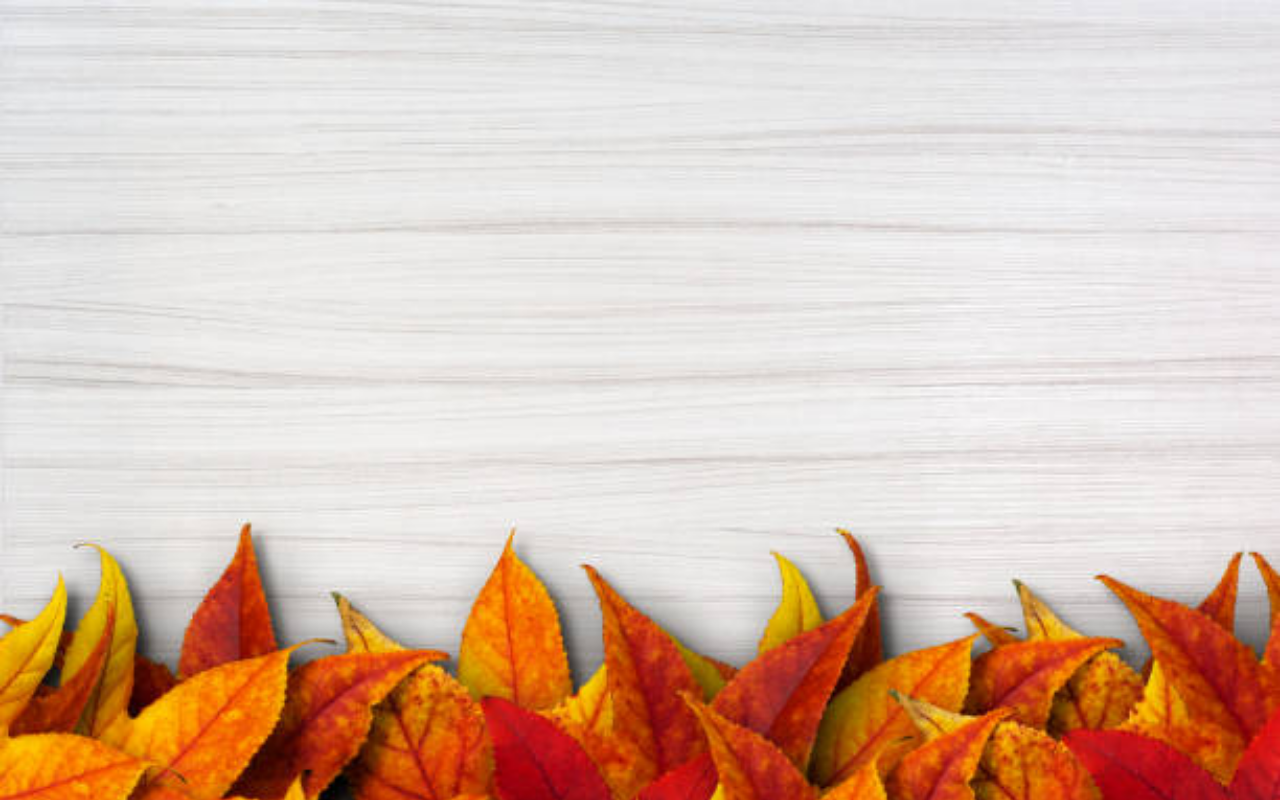
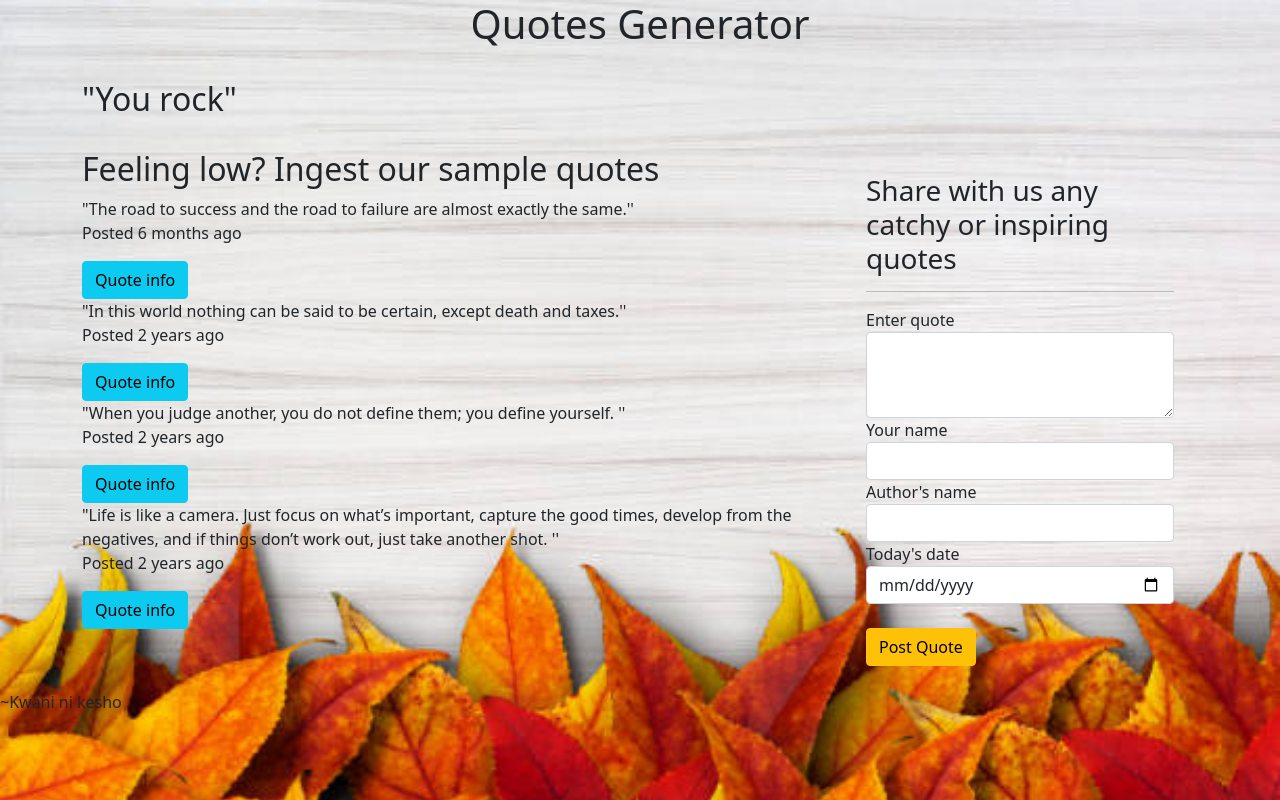
Before and after one commit to IsaacMurage-dev/QuotesApp, an Angular app: page / in a window 1280 px wide. Built offline with nearby package versions, Linux system fonts and the light colour scheme.

Commit message:
add header to quotes.html

```diff
--- a/src/app/quote/quote.component.html
+++ b/src/app/quote/quote.component.html
@@ -2,12 +2,12 @@
 
     <h1><span>Quotes Generator</span></h1>
     <br>
-    <h2><span>"You rock"</span>
+    <h2><span>"You rock"</span></h2>
     <br>
 
     <div class="row">
         <div class="col-md-8">
-            <h2>Sample quotes</h2>
+            <h2>Feeling low? Ingest our sample quotes</h2>
 
             <div *ngFor='let quote of quotes; let i = index'>
                 <p> "{{quote.define}}'' <br>Posted {{quote.postDate|dateAgo}}</p>
@@ -23,3 +23,5 @@
     </div>
 
 </div>
+<br>
+<p><span>~Kwani ni kesho</span></p>
```
